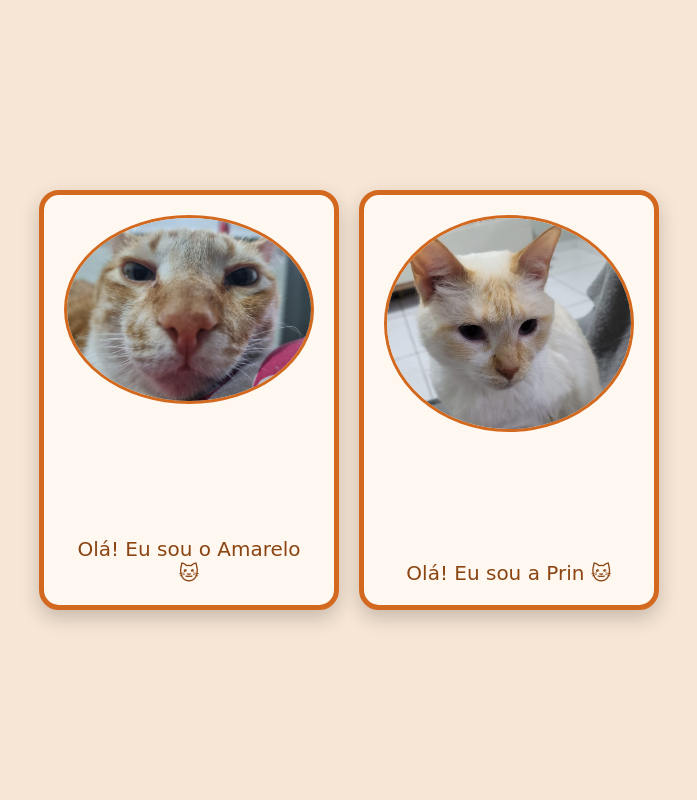
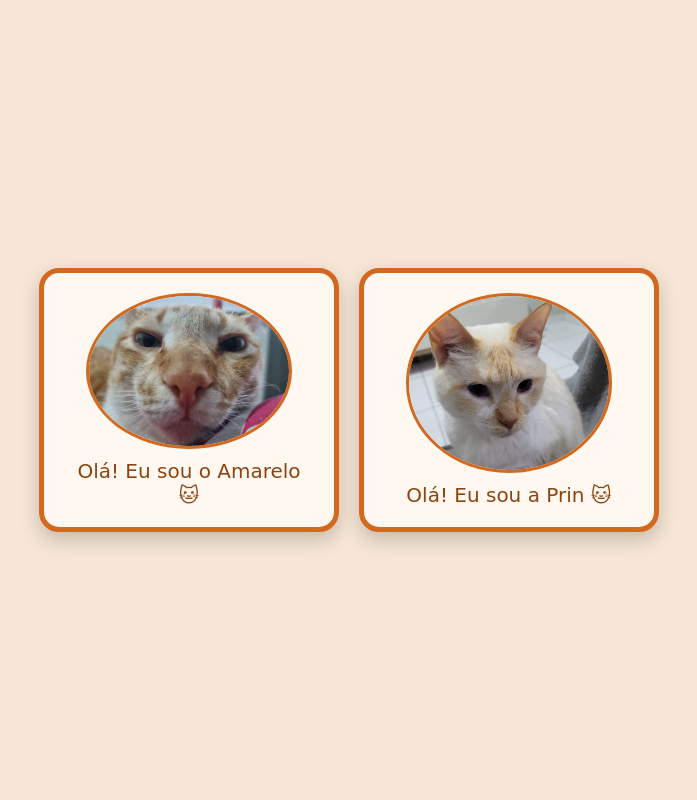
Before and after one commit to kaiquealencar/gato, a Flask app: page /gato in a window 1280 px wide. Shown: the whole page, without its empty margins (291-988 px from the left). Run offline with Flask 3, Linux system fonts and the light colour scheme.

Commit message:
responsivo

```diff
--- a/templates/gato.html
+++ b/templates/gato.html
@@ -7,27 +7,30 @@
     <style>
         body {
             margin: 0;
-            height: 100vh;
+            min-height: 100vh;
             background-color: #f7e6d5;
             display: flex;
             justify-content: center;
             align-items: center;
-            overflow: hidden;
+            overflow-x: hidden;
             font-family: 'Comic Sans MS', cursive, sans-serif;
+            position: relative;
         }
 
         /* Container pai para alinhar os gatos lado a lado */
         .container-pai {
             display: flex;
+            flex-wrap: wrap;       /* permite quebra de linha em telas pequenas */
+            justify-content: center;
             gap: 20px;
-            z-index: 10; /* fica acima das flores */
+            z-index: 10;           /* fica acima das flores */
         }
 
         /* Containers dos gatos */
         .cat-container {
-            width: 300px;
-            height: 420px;
-            text-align: center;
+            width: 90%;            /* largura adaptativa para mobile */
+            max-width: 300px;      /* largura máxima */
+            height: auto;          /* altura se adapta ao conteúdo */
             border: 5px solid #d2691e;
             border-radius: 20px;
             padding: 20px;
@@ -35,9 +38,13 @@
             box-shadow: 0 8px 20px rgba(0,0,0,0.2);
             transition: transform 0.3s;
             box-sizing: border-box;
+
+            /* Flex para centralizar vertical e horizontalmente */
             display: flex;
             flex-direction: column;
-            justify-content: space-between;
+            justify-content: center;
+            align-items: center;
+            gap: 10px; /* espaço entre imagem e texto */
         }
 
         .cat-container:hover {
@@ -45,17 +52,20 @@
         }
 
         .cat-container img {
-            max-width: 100%;
-            max-height: 250px;
+            width: 80%;
+            max-width: 250px;
+            height: auto;
             border-radius: 50%;
             border: 3px solid #d2691e;
             object-fit: cover;
+            display: block; /* garante centralização no flex */
         }
 
         .cat-container p {
-            font-size: 20px;
+            font-size: clamp(16px, 2vw, 20px); /* fonte adaptativa */
             color: #8b4513;
             margin: 0;
+            text-align: center;
         }
 
         /* Partículas de flores */
```
Also changed, not shown: other parts of templates/gato.html (+12 -1 lines).
